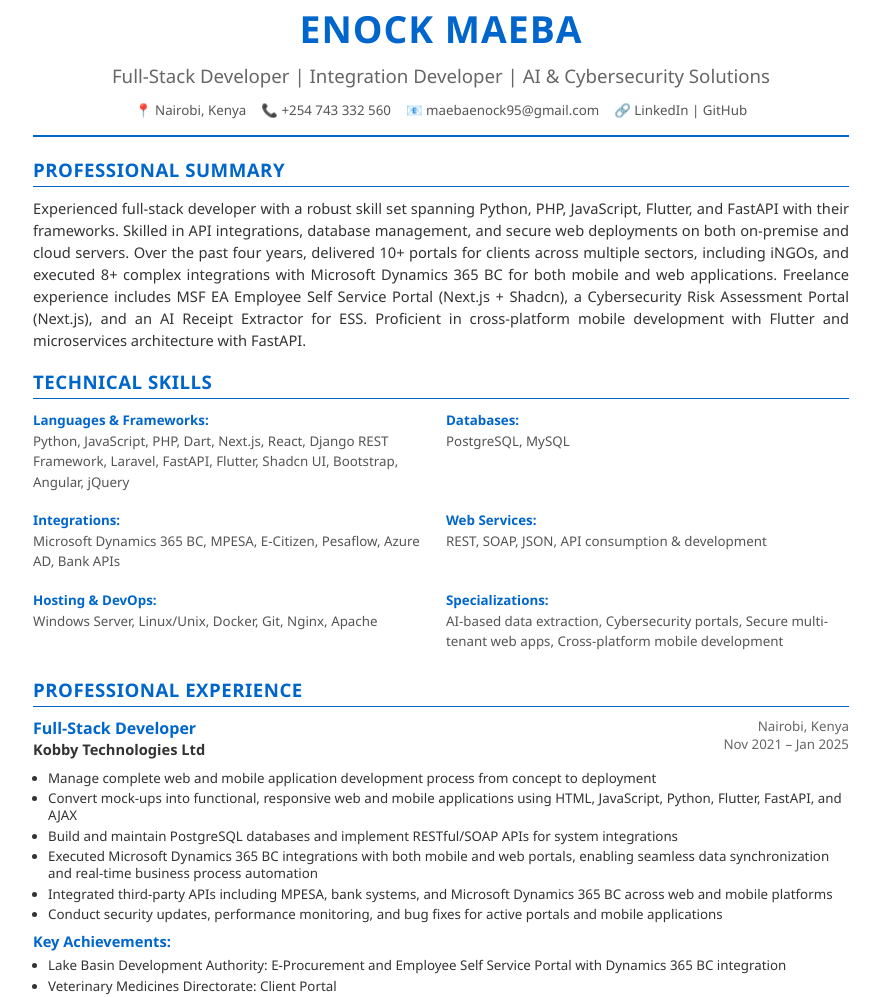
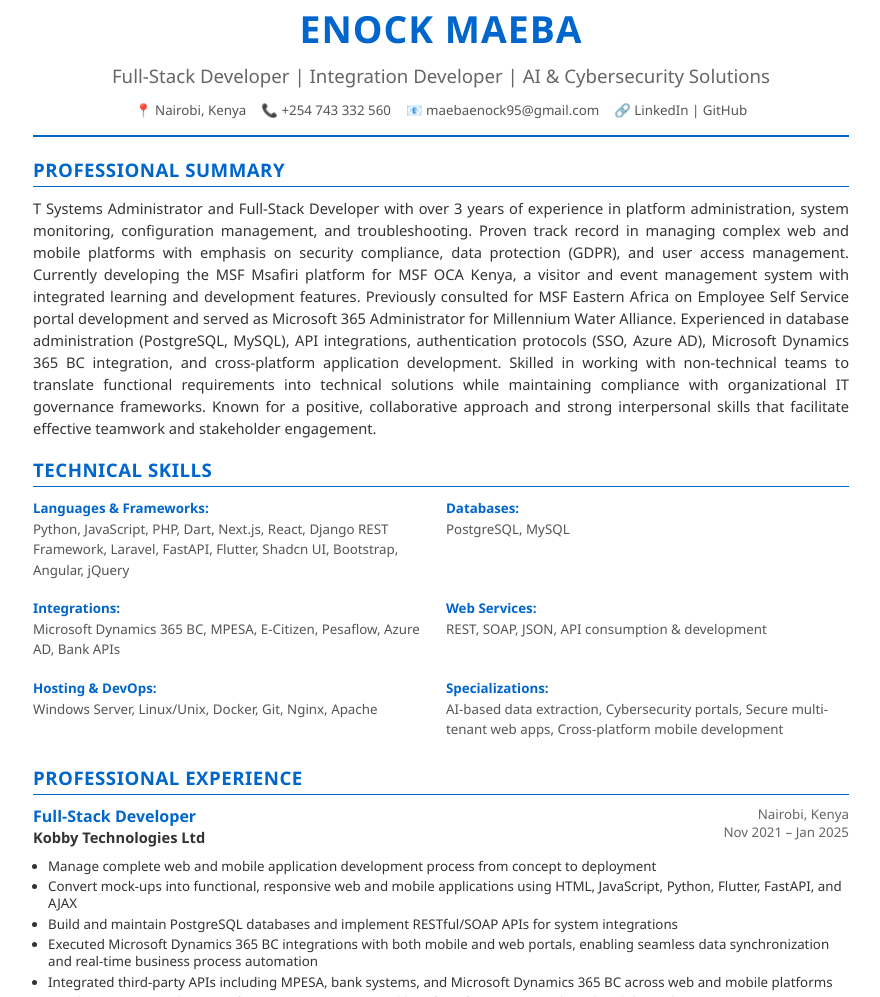
Before and after one commit to enockabere/cv, a plain HTML site: page index.html in a window 1280 px wide. Shown: the part 704-1701 px from the top of the page, without its empty margins (199-1079 px from the left). Drawn offline with Linux system fonts and the light colour scheme.

Commit message:
Update index.html

```diff
--- a/index.html
+++ b/index.html
@@ -330,17 +330,17 @@
       <div class="section">
         <div class="section-title">Professional Summary</div>
         <div class="summary">
-          Experienced full-stack developer with a robust skill set spanning
-          Python, PHP, JavaScript, Flutter, and FastAPI with their frameworks.
-          Skilled in API integrations, database management, and secure web
-          deployments on both on-premise and cloud servers. Over the past four
-          years, delivered 10+ portals for clients across multiple sectors,
-          including iNGOs, and executed 8+ complex integrations with Microsoft
-          Dynamics 365 BC for both mobile and web applications. Freelance
-          experience includes MSF EA Employee Self Service Portal (Next.js +
-          Shadcn), a Cybersecurity Risk Assessment Portal (Next.js), and an AI
-          Receipt Extractor for ESS. Proficient in cross-platform mobile
-          development with Flutter and microservices architecture with FastAPI.
+         T Systems Administrator and Full-Stack Developer with over 3 years of experience in platform administration, system
+          monitoring, configuration management, and troubleshooting. Proven track record in managing complex web and
+          mobile platforms with emphasis on security compliance, data protection (GDPR), and user access management.
+          Currently developing the MSF Msafiri platform for MSF OCA Kenya, a visitor and event management system with
+          integrated learning and development features. Previously consulted for MSF Eastern Africa on Employee Self Service
+          portal development and served as Microsoft 365 Administrator for Millennium Water Alliance. Experienced in database
+          administration (PostgreSQL, MySQL), API integrations, authentication protocols (SSO, Azure AD), Microsoft Dynamics
+          365 BC integration, and cross-platform application development. Skilled in working with non-technical teams to
+          translate functional requirements into technical solutions while maintaining compliance with organizational IT
+          governance frameworks. Known for a positive, collaborative approach and strong interpersonal skills that facilitate
+          effective teamwork and stakeholder engagement.
         </div>
       </div>
 
```
